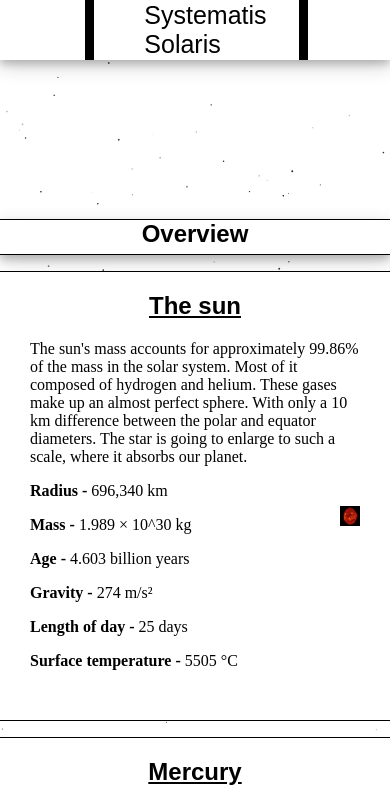
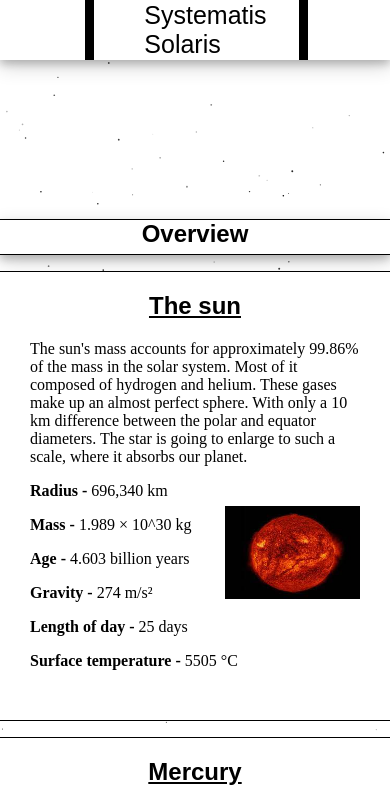
Before and after one commit to minepiler/projekt, a plain HTML site: page index.html in a window 390 px wide. Shown: the top 803 px of the page. Drawn offline with Linux system fonts and the light colour scheme; files whose address does not match are found by name.

Commit message:
Update style.css

```diff
--- a/style.css
+++ b/style.css
@@ -373,8 +373,8 @@ b{
 
 @media screen and (max-width: 400px){
     .float{
-        width: 20px;
-        height: 20px;
+        width: 16vh;
+        height: 11vh;
     }
     .forgrid{
         display: grid;
```
